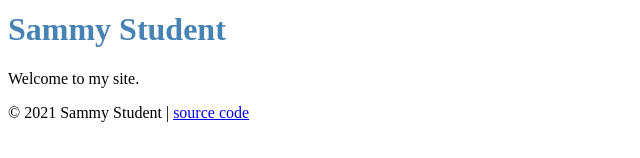
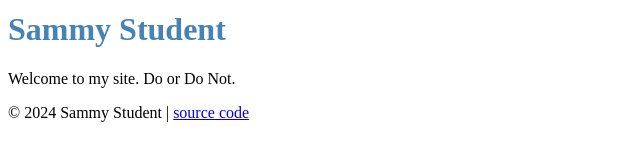
Before and after one commit to nl538/stanb7, a plain HTML site: page index.html in a window 1280 px wide. Shown: the part 132-290 px from the top of the page, 0-640 px from the left. Drawn offline with Linux system fonts and the light colour scheme.

Commit message:
Update index.html

```diff
--- a/index.html
+++ b/index.html
@@ -20,11 +20,11 @@
 
     <div class="page">
       <h1>Sammy Student</h1>
-      <p>Welcome to my site.</p>
+      <p>Welcome to my site. Do or Do Not. </p>
     </div>
 
     <footer>
-      <p>&copy; 2021 Sammy Student |
+      <p>&copy; 2024 Sammy Student |
         <a href="https://github.com/prof-rossetti/student-site">source code</a>
       </p>
     </footer>
```
